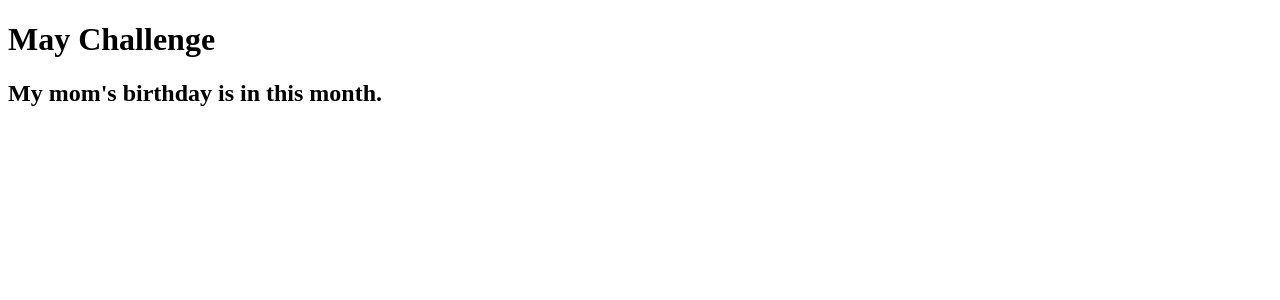
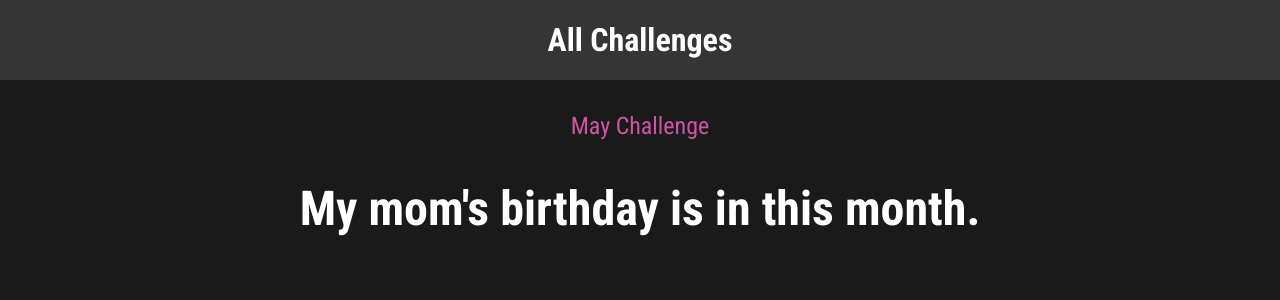
Before and after one commit to FHernandez08/monthly_challenges, a Django app: page /challenges/may in a window 1280 px wide. Shown: the top 300 px of the page. Run offline with Django 5.2, Linux system fonts and the light colour scheme.

Commit message:
Completion of challenges project Section 1-4 of the Django course completed

```diff
--- /dev/null
+++ b/challenges/static/challenges/challenge.css
@@ -0,0 +1,22 @@
+h1,
+h2 {
+  text-align: center;
+  color: white;
+}
+
+h1 {
+  font-size: 1.5rem;
+  margin: 2rem 0 1rem 0;
+  font-weight: normal;
+  color: #cf54a6;
+}
+
+h2 {
+  font-size: 3rem;
+  font-weight: bold;
+}
+
+.fallback {
+  text-align: center;
+  color: white;
+}
--- /dev/null
+++ b/challenges/static/challenges/includes/header.css
@@ -0,0 +1,25 @@
+header {
+    width: 100%;
+    height: 5rem;
+    background-color: #353535;
+}
+
+header nav {
+    width: 100%;
+    height: 100%;
+    display: flex;
+    justify-content: center;
+    align-items: center;
+}
+
+header nav a {
+  color: white;
+  font-size: 2rem;
+  font-weight: bold;
+  text-decoration: none;
+}
+
+header nav a:hover,
+header nav a:active {
+  color: #cf54a6;
+}
--- a/challenges/templates/challenges/challenge.html
+++ b/challenges/templates/challenges/challenge.html
@@ -1,12 +1,22 @@
-<!DOCTYPE html>
-<html lang="en">
-  <head>
-    <meta charset="UTF-8" />
-    <meta name="viewport" content="width=device-width, initial-scale=1.0" />
-    <title>{{ month_name|title }} Challenge</title>
-  </head>
-  <body>
-    <h1>{{ month_name|title }} Challenge</h1>
+{% extends "base.html" %}
+{% load static %}
+
+{% block css_files %}
+    <link rel="stylesheet" href="{% static "challenges/challenge.css" %}">
+    <link rel="stylesheet" href="{% static "challenges/includes/header.css" %}">
+{% endblock %}
+
+{% block page_title %}
+  {{ month_name|title }} Challenge
+{% endblock %}
+
+{% block content %}
+  {% include "challenges/includes/header.html" %}
+
+  <h1>{{ month_name|title }} Challenge</h1>
+  {% if text is not None %}
     <h2>{{ text }}</h2>
-  </body>
-</html>
+  {% else %}
+    <p>There is no challenge for this month yet!</p>
+  {% endif %}
+{% endblock %}
--- /dev/null
+++ b/challenges/templates/challenges/includes/header.html
@@ -0,0 +1,5 @@
+<header>
+    <nav>
+      <a href="{% url "index" %}">All Challenges</a>
+    </nav>
+</header>
--- a/challenges/urls.py
+++ b/challenges/urls.py
@@ -3,7 +3,7 @@ from django.urls import path
 from . import views
 
 urlpatterns = [
-    path("", views.index),
+    path("", views.index, name="index"),
     path("<int:month>", views.monthly_challenge_by_number),
     path("<str:month>", views.monthly_challenge , name="month-challenge")
 ]
--- a/challenges/views.py
+++ b/challenges/views.py
@@ -1,5 +1,5 @@
 from django.shortcuts import render
-from django.http import HttpResponse, HttpResponseNotFound, HttpResponseRedirect
+from django.http import Http404, HttpResponseNotFound, HttpResponseRedirect
 from django.urls import reverse
 
 monthly_challenges = {
@@ -14,7 +14,7 @@ monthly_challenges = {
     "september": "I think fall starts this month",
     "october": "Have a happy halloween",
     "november": "Happy Thanksgiving!",
-    "december": "Merry Christmas"
+    "december": None
 }
 
 # Create your views here.
@@ -24,13 +24,9 @@ def index(request):
     list_items = ""
     months = list(monthly_challenges.keys())
 
-    for month in months:
-        capitalized_month = month.capitalize()
-        month_path = reverse("month-challenge", args=[month])
-        list_items += f"<li><a href=\"{month_path}\">{capitalized_month}</a></li>"
-
-    response_data = f"<ul>{list_items}</ul>"
-    return HttpResponse(response_data)
+    return render(request, "challenges/index.html", {
+        "months": months
+    })
 
 
 def monthly_challenge_by_number(request, month):
@@ -52,4 +48,4 @@ def monthly_challenge(request, month):
             "month_name": month
         })
     except:
-        return HttpResponseNotFound("<h1>This month is not supported!</h1>")
+        raise Http404()
--- /dev/null
+++ b/static/styles.css
@@ -0,0 +1,11 @@
+/* project-wide static file */
+@import url("https://fonts.googleapis.com/css2?family=Poppins:wght@200;400;600&family=Roboto+Condensed:wght@400;700&display=swap");
+
+html {
+  font-family: "Roboto Condensed", sans-serif;
+}
+
+body {
+  margin: 0;
+  background-color: #1a1a1a;
+}
--- /dev/null
+++ b/templates/base.html
@@ -0,0 +1,15 @@
+{% load static %}
+
+<!DOCTYPE html>
+<html lang="en">
+  <head>
+    <meta charset="UTF-8" />
+    <meta name="viewport" content="width=device-width, initial-scale=1.0" />
+    <title>{% block page_title %}My Challenges{% endblock %}</title>
+    <link rel="stylesheet" href="{% static "styles.css" %}">
+    {% block css_files %}{% endblock %}
+  </head>
+  <body>
+    {% block content %}{% endblock %}
+  </body>
+</html>
```
Also changed, not shown: challenges/static/challenges/challenges.css (added, +37 -0 lines), challenges/templates/challenges/index.html (added, +21 -0 lines), monthly_challenges/settings.py (+6 -1 lines), templates/404.html (added, +10 -0 lines).
